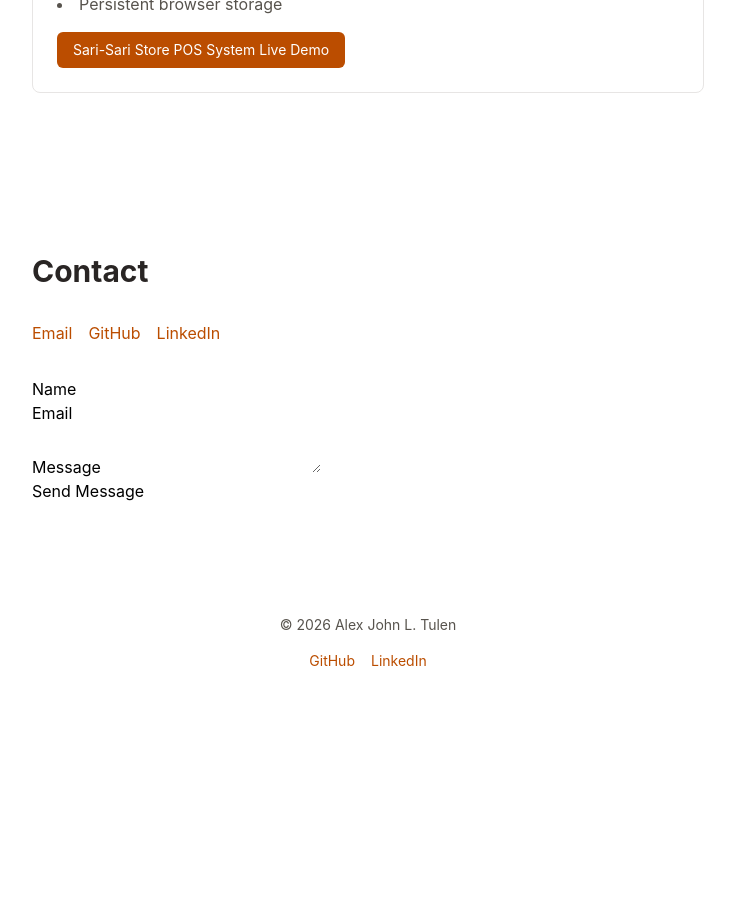
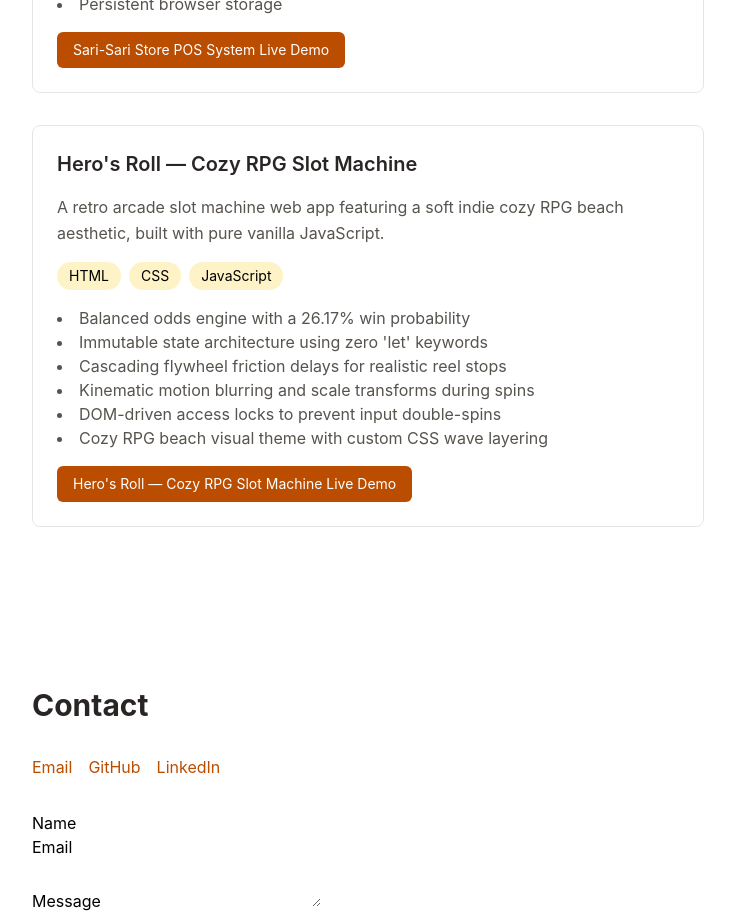
Before and after one commit to Cymrc/portfolio, a React (Vite) app: page / in a window 1280 px wide. Shown: the part 3360-4277 px from the top of the page, without its empty margins (272-1007 px from the left). Before the commit the page ends 4063 px from the top, so only its background shows below. Built offline with nearby package versions, Linux system fonts and the light colour scheme; no server answers.

Commit message:
Add Hero's Roll Slot Machine project to projects data

```diff
--- a/src/data/projects.js
+++ b/src/data/projects.js
@@ -39,5 +39,23 @@ export const projects = [
     github: null,
     demo: "https://cymrc.github.io/FinStorePOS/",
   },
-
+  {
+    id: "heros-roll",
+    name: "Hero's Roll — Cozy RPG Slot Machine",
+    description:
+      "A retro arcade slot machine web app featuring a soft indie cozy RPG beach aesthetic, built with pure vanilla JavaScript.",
+    problem:
+      "Created as a mini-project to build an engaging slot machine using zero 'let' variables, relying entirely on immutable declarations and direct state object mutations.",
+    tech: ["HTML", "CSS", "JavaScript"],
+    features: [
+      "Balanced odds engine with a 26.17% win probability",
+      "Immutable state architecture using zero 'let' keywords",
+      "Cascading flywheel friction delays for realistic reel stops",
+      "Kinematic motion blurring and scale transforms during spins",
+      "DOM-driven access locks to prevent input double-spins",
+      "Cozy RPG beach visual theme with custom CSS wave layering",
+    ],
+    github: null,
+    demo: "https://cymrc.github.io/MiniProject2---Slot-Machine/",
+  },
 ];
```
